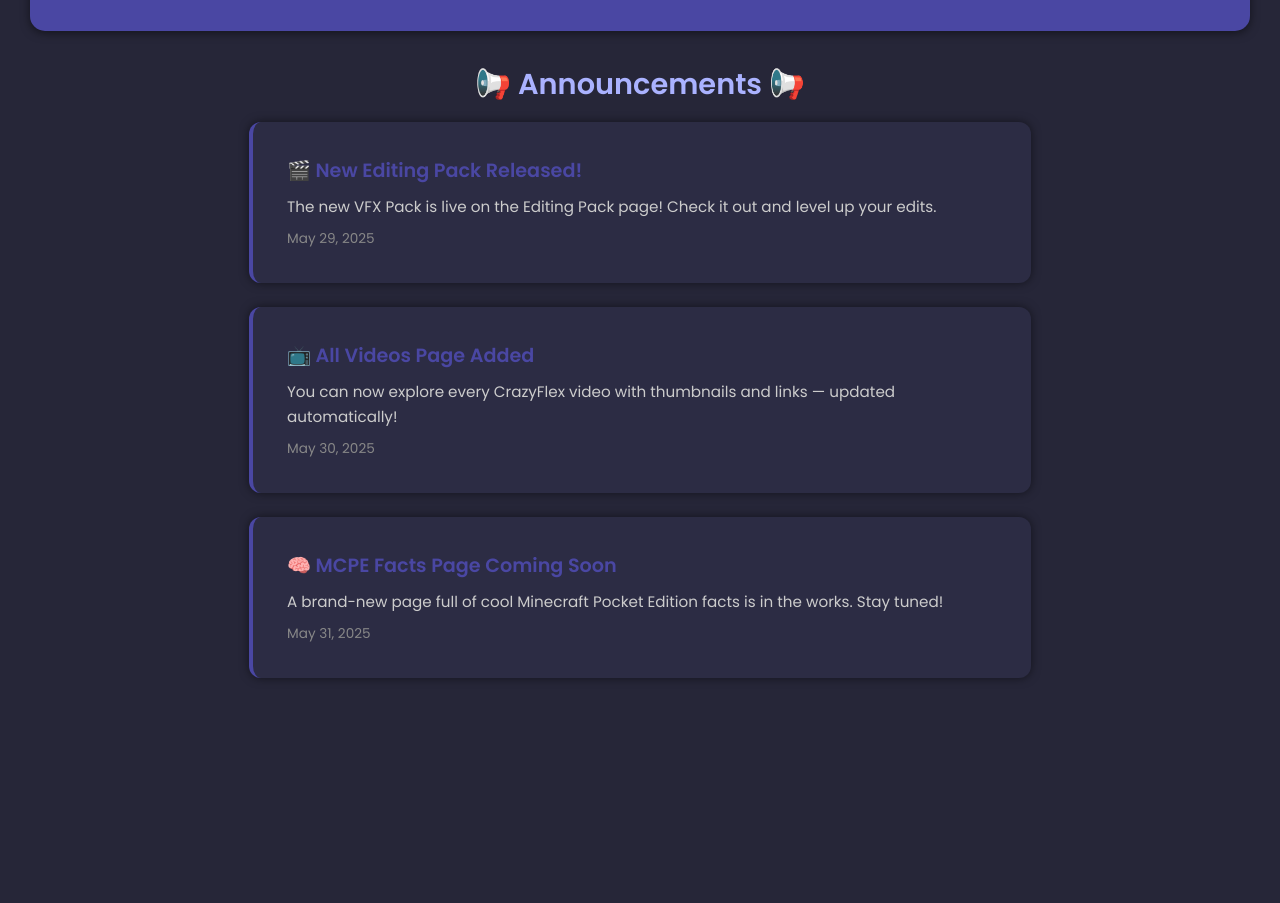
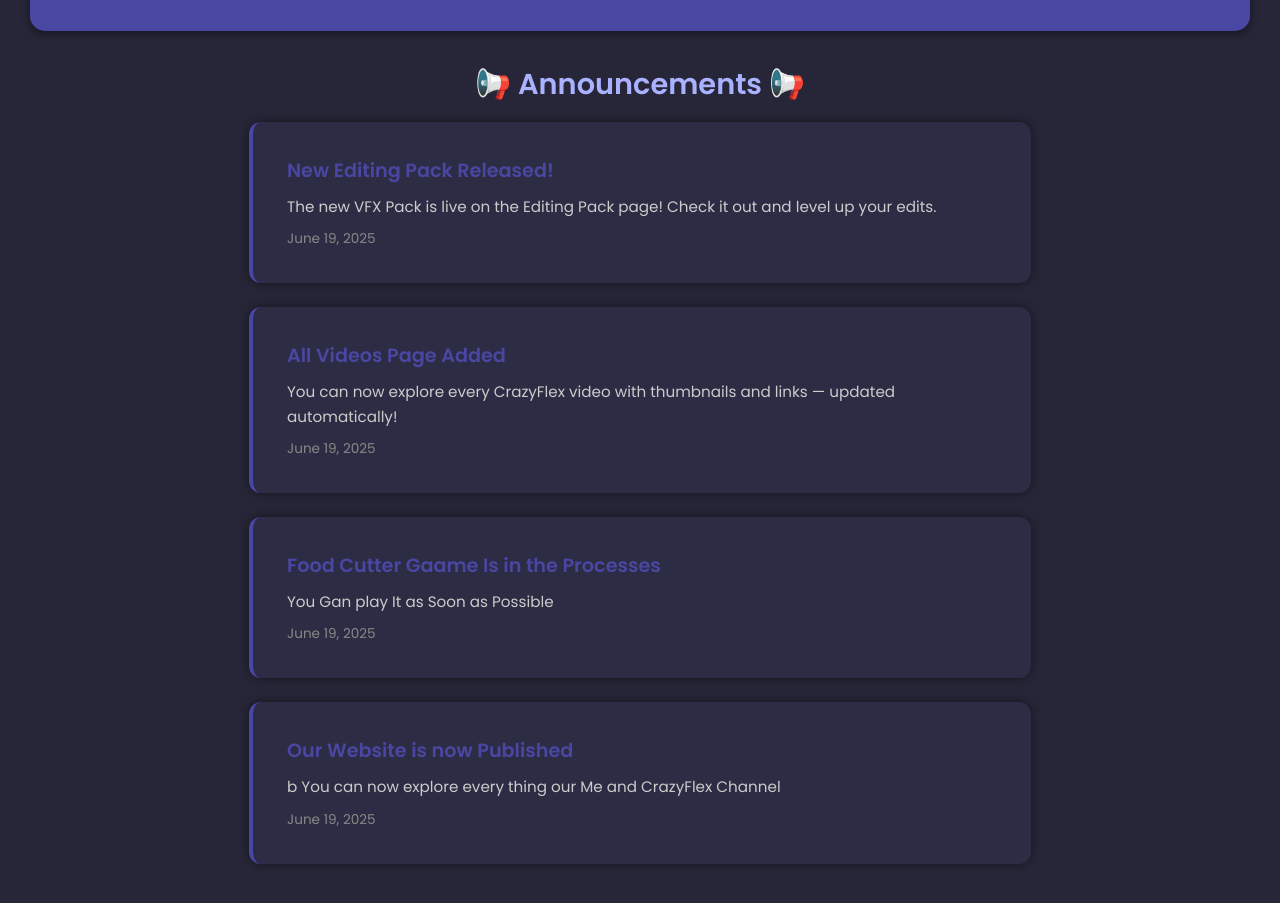
Before and after one commit to YRCrazy404/CrazyFlex-site, a plain HTML site: page announcement.html in a window 1280 px wide. Shown: the part 101-1004 px from the top of the page. Before the commit the page ends 855 px from the top, so only its background shows below. Drawn offline with Linux system fonts and the light colour scheme.

Commit message:
Update announcement.html

```diff
--- a/announcement.html
+++ b/announcement.html
@@ -111,21 +111,27 @@
 
   <div class="updates-container">
     <div class="update-card">
-      <h2>🎬 New Editing Pack Released!</h2>
+      <h2> New Editing Pack Released!</h2>
       <p>The new VFX Pack is live on the Editing Pack page! Check it out and level up your edits.</p>
-      <div class="timestamp">May 29, 2025</div>
+      <div class="timestamp">June 19, 2025</div>
     </div>
 
     <div class="update-card">
-      <h2>📺 All Videos Page Added</h2>
+      <h2> All Videos Page Added</h2>
       <p>You can now explore every CrazyFlex video with thumbnails and links — updated automatically!</p>
-      <div class="timestamp">May 30, 2025</div>
+      <div class="timestamp">June 19, 2025</div>
     </div>
 
     <div class="update-card">
-      <h2>🧠 MCPE Facts Page Coming Soon</h2>
-      <p>A brand-new page full of cool Minecraft Pocket Edition facts is in the works. Stay tuned!</p>
-      <div class="timestamp">May 31, 2025</div>
+      <h2> Food Cutter Gaame Is in the Processes </h2>
+      <p>You Gan play It as Soon as Possible </p>
+      <div class="timestamp">June 19, 2025</div>
+    </div>
+
+    <div class="update-card">
+      <h2> Our Website is now Published </h2>
+      <p>b You can now explore every thing our Me and CrazyFlex Channel </p>
+      <div class="timestamp">June 19, 2025</div>
     </div>
   </div>
 </body>
```
